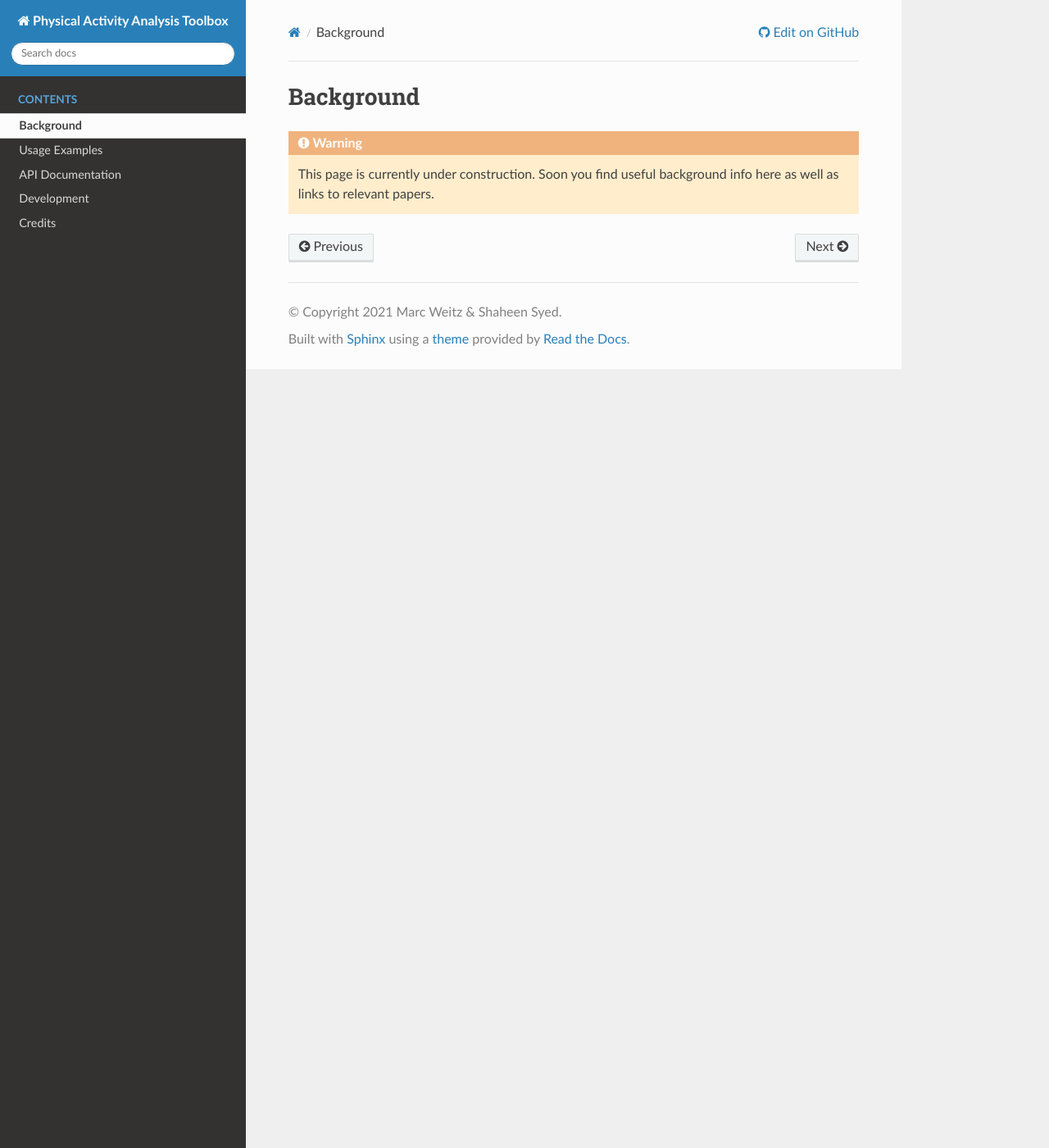
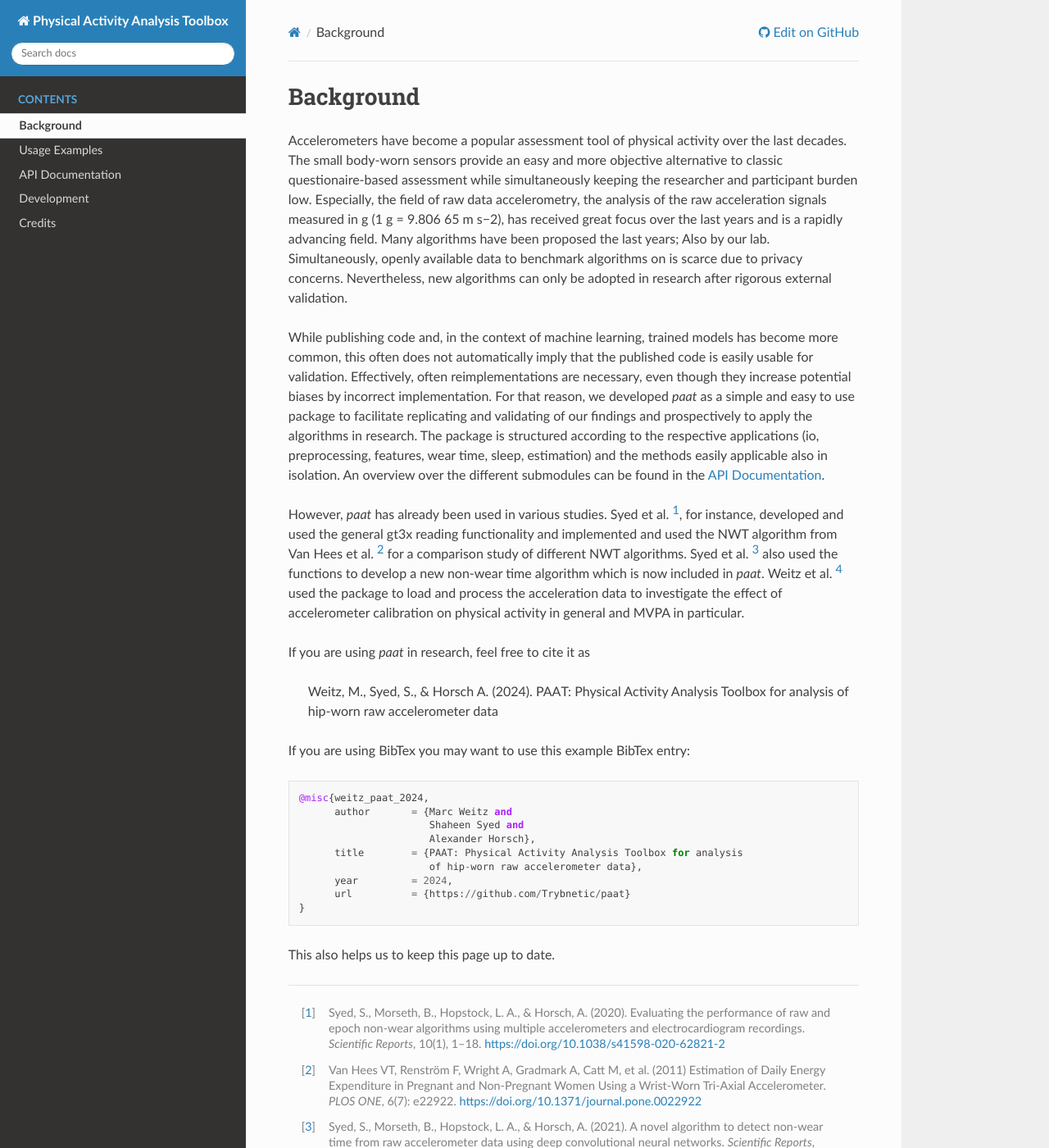
Before and after one commit to Trybnetic/paat, a Sphinx documentation site: the page built from docs/source/background.rst, in a window 1280 px wide and 1400 px high. Shown: the whole window at 82% size. Built offline with Sphinx 7.4.7 and the Read the Docs theme 2.0.0, drawn with Linux system fonts in a browser that asks for light colours; some of the changed text lies outside the part shown.

Commit message:
adds background page

```diff
--- a/docs/source/background.rst
+++ b/docs/source/background.rst
@@ -1,7 +1,72 @@
 Background
 ==========
 
+Accelerometers have become a popular assessment tool of physical activity over the last
+decades. The small body-worn sensors provide an easy and more objective alternative
+to classic questionaire-based assessment while simultaneously keeping the researcher and
+participant burden low. Especially, the field of raw data accelerometry, the analysis of
+the raw acceleration signals measured in g (1 g = 9.806 65 m s−2), has received great focus
+over the last years and is a rapidly advancing field. Many algorithms have been proposed
+the last years; Also by our lab. Simultaneously, openly available data to benchmark algorithms on
+is scarce due to privacy concerns. Nevertheless, new algorithms can only be adopted in
+research after rigorous external validation.
 
-.. warning::
+While publishing code and, in the context of machine learning, trained models has become
+more common, this often does not automatically imply that the published code is easily
+usable for validation. Effectively, often reimplementations are necessary, even though
+they increase potential biases by incorrect implementation. For that reason, we developed
+*paat* as a simple and easy to use package to facilitate replicating and validating of our
+findings and prospectively to apply the algorithms in research. The package is structured
+according to the respective applications (io, preprocessing, features, wear time, sleep,
+estimation) and the methods easily applicable also in isolation. An overview over the
+different submodules can be found in the :doc:`API Documentation <paat>`.
 
-    This page is currently under construction. Soon you find useful background info here as well as links to relevant papers.
+However, *paat* has already been used in various studies. Syed et al. [1]_, for
+instance, developed and used the general gt3x reading functionality and implemented
+and used the NWT algorithm from Van Hees et al. [2]_ for a comparison study of
+different NWT algorithms. Syed et al. [3]_ also used the functions to develop a new
+non-wear time algorithm which is now included in *paat*. Weitz et al. [4]_ used
+the package to load and process the acceleration data to investigate the effect of
+accelerometer calibration on physical activity in general and MVPA in particular.
+
+If you are using *paat* in research, feel free to cite it as
+
+    Weitz, M., Syed, S., & Horsch A. (2024). PAAT: Physical Activity Analysis
+    Toolbox for analysis of hip-worn raw accelerometer data
+
+If you are using BibTex you may want to use this example BibTex entry::
+
+    @misc{weitz_paat_2024,
+          author       = {Marc Weitz and
+                          Shaheen Syed and
+                          Alexander Horsch},
+          title        = {PAAT: Physical Activity Analysis Toolbox for analysis
+                          of hip-worn raw accelerometer data},
+          year         = 2024,
+          url          = {https://github.com/Trybnetic/paat}
+    }
+
+This also helps us to keep this page up to date.
+
+
+----
+
+.. [1] Syed, S., Morseth, B., Hopstock, L. A., & Horsch, A. (2020). Evaluating the
+        performance of raw and epoch non-wear algorithms using multiple accelerometers
+        and electrocardiogram recordings. *Scientific Reports*, 10(1), 1–18.
+        https://doi.org/10.1038/s41598-020-62821-2
+
+.. [2] Van Hees VT, Renström F, Wright A, Gradmark A, Catt M, et al. (2011) Estimation
+        of Daily Energy Expenditure in Pregnant and Non-Pregnant Women Using a Wrist-Worn
+        Tri-Axial Accelerometer. *PLOS ONE*, 6(7): e22922.
+        https://doi.org/10.1371/journal.pone.0022922
+
+.. [3] Syed, S., Morseth, B., Hopstock, L. A., & Horsch, A. (2021). A novel algorithm to
+        detect non-wear time from raw accelerometer data using deep convolutional neural
+        networks. *Scientific Reports*, 11(1), 8832.
+        https://doi.org/10.1038/s41598-021-87757-z
+
+.. [4] Weitz, M., Morseth, B., Hopstock, L. A., & Horsch, A. (2024). Influence of
+        Accelerometer Calibration on the Estimation of Objectively Measured Physical
+        Activity: The Tromsø Study. *Journal for the Measurement of Physical Behaviour*, 7(1).
+        https://doi.org/10.1123/jmpb.2023-0019
```
